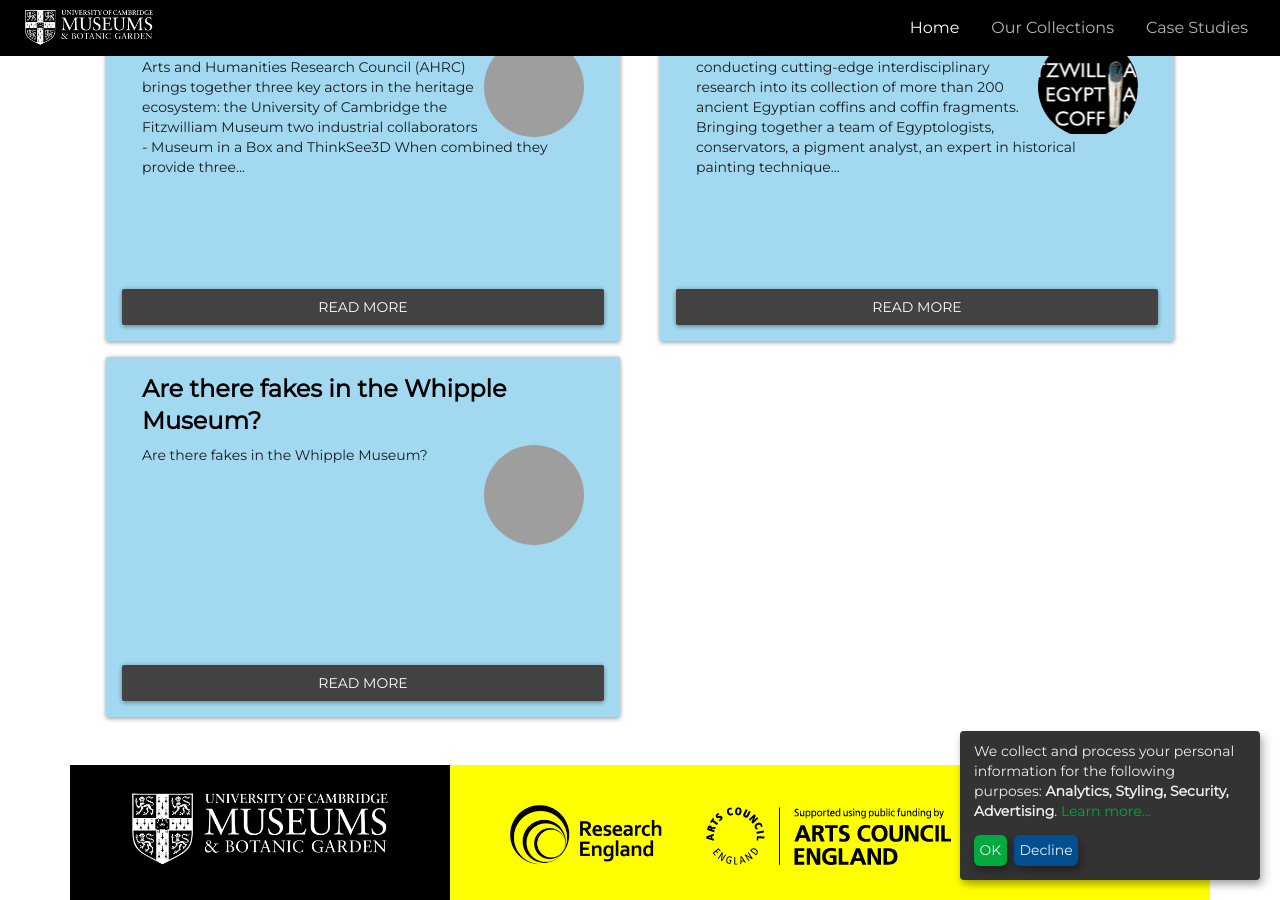
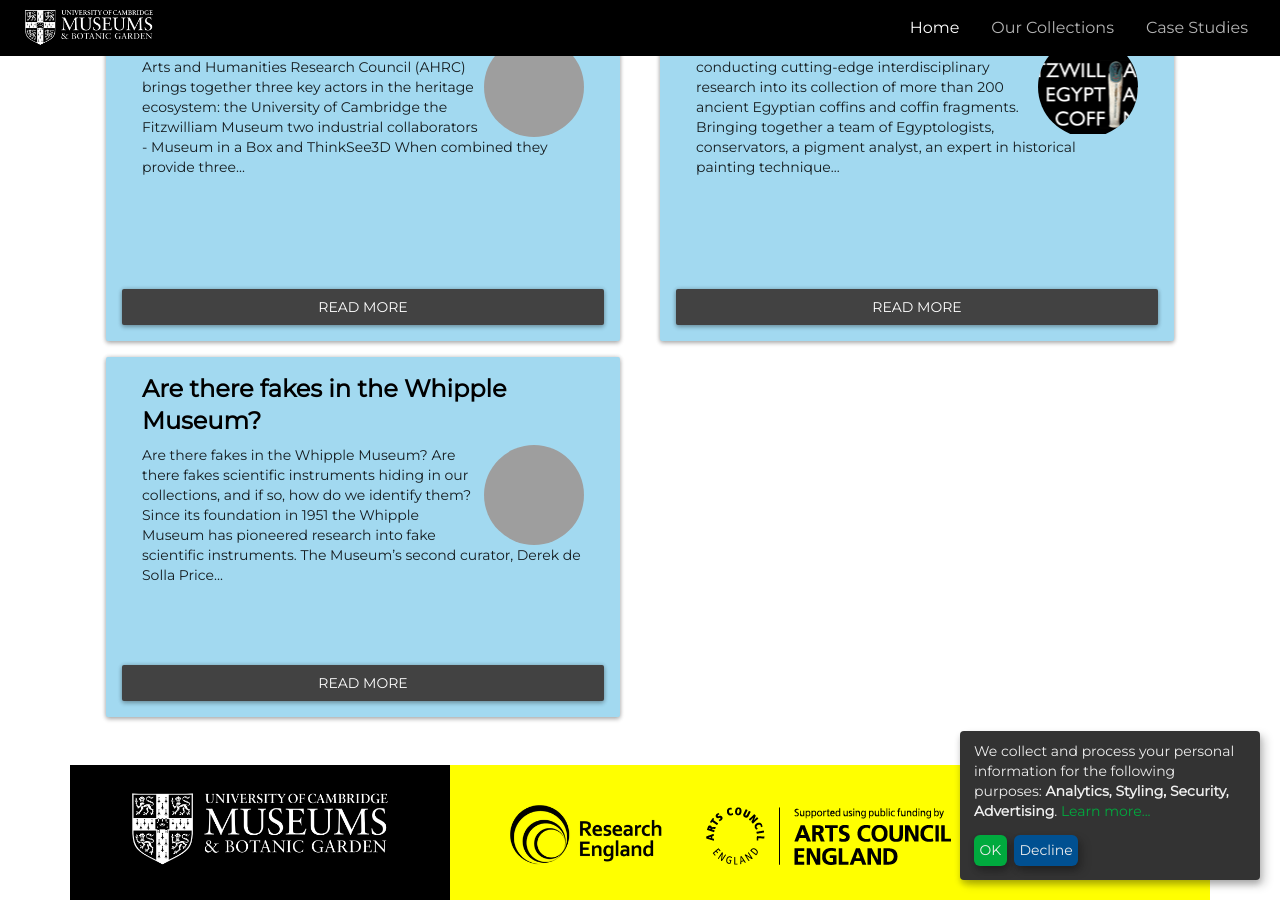
Before and after one commit to UniversityofCambridgeMuseums/research-hub, a Jekyll site: the page built from casestudies.md, in a window 1280 px wide and 900 px high, scrolled down 579 px, cut to the strip 0-900 px from the top of the window. Built offline with Jekyll 4.4.1, drawn with Linux system fonts in a browser that asks for light colours; nearby versions of some CDN libraries; part of the change alters nothing that is shown; grey boxes are pictures that could not be loaded.

Commit message:
Update whipplefakes.md

```diff
--- a/_casestudies/whipplefakes.md
+++ b/_casestudies/whipplefakes.md
@@ -7,3 +7,30 @@ permalink: /projects/whipplefakes
 ---
 
 # Are there fakes in the Whipple Museum?
+
+Are there fakes scientific instruments hiding in our collections, and if so, how do we identify them?
+
+Since its foundation in 1951 the Whipple Museum has pioneered research into fake scientific instruments. The Museum's second curator, Derek de Solla Price, effectively established this research area when, in 1956, he announced his discovery of the now notorious 'Mensing fakes'. Working out from five fake instruments identified in the Whipple, Price unearthed a large haul of deliberately forged instruments in collections across Europe and North America, all traceable to a single source: the Amsterdam dealership Frederik Muller & Co., under the direction of Anton Mensing (1866–1936).
+
+Since Price's pioneering work the Mensing name has loomed large over scientific instrument collections, with dealers and curators particularly attuned to the problem of identifying suspect objects with an Amsterdam connection. This research project, established in 2014 as a collaboration between an instrument historian, a Whipple Museum curator, and a leading specialist in the instrument trade, seeks to further Price's project by spreading the net wider than Mensing. By looking again critically at a range of instruments with provenances beyond Frederik Muller & Co., we argue that the question of fake scientific instruments has by no means been solved. The market for antique scientific instruments was fairly new and quite volatile in the first half of the twentieth century, and our analysis suggests that several dealers can plausibly be linked to the sale of forgeries, perhaps unwittingly, perhaps not.
+
+Our methodology includes both traditional techniques of curatorial analysis – exploring provenance; cross-comparison with other collections; scrutiny of engraving accuracy, palaeographic style, size, and quality of craftsmanship – and metallographic analysis conducted using X-ray fluorescence (XRF) analysis.
+
+The staff time of the three principle investigators was covered by their employers. The project has benefited from a great deal of pro bono work by researcher on early mathematical instruments Dr John Davis. Dr Davis conducted XRF analysis of a wide range of objects in the Whipple Museum’s collection, work that has been crucial for the project.
+
+## Personnel
+
+### Whipple Museum
+[Dr Joshua Nall](https://www.people.hps.cam.ac.uk/index/support-staff/nall), Curator of Modern Sciences
+[Dr Boris Jardine](https://www.people.hps.cam.ac.uk/index/fellows-associates/jardine-boris), Leverhulme Trust Early Career Fellow
+[Prof. Liba Taub](https://www.people.hps.cam.ac.uk/index/teaching-officers/taub), Director and Curator
+
+### Collaborator
+
+James Hyslop, Head of Department, [Science and Natural History, Christies, London](https://www.christies.com/departments/Science-Natural-History-47-1.aspx)
+
+### Audience
+
+Historians of science; museum curators; antique dealers; collectors of scientific instruments
+
+## Resources
```
